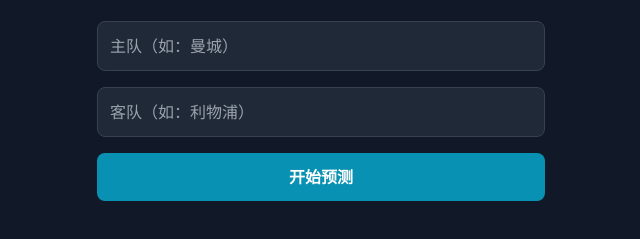
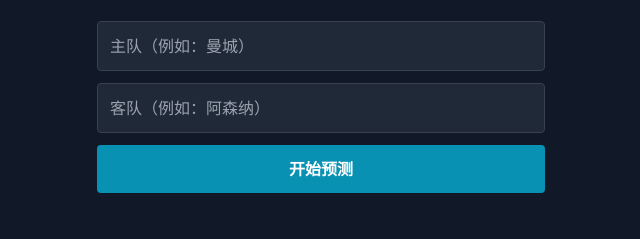
Before and after one commit to hdhevev88/football-predictor, a website: page public/index.html in a window 1280 px wide. Shown: the part 51-290 px from the top of the page, without its empty margins (319-959 px from the left). Drawn offline with nearby package versions, Linux system fonts and the light colour scheme.

Commit message:
Update index.html

```diff
--- a/public/index.html
+++ b/public/index.html
@@ -3,52 +3,58 @@
 <head>
 <meta charset="UTF-8">
 <meta name="viewport" content="width=device-width, initial-scale=1.0">
-<title>AI足球预测系统</title>
+<title>AI足球预测</title>
 <script src="https://cdn.tailwindcss.com"></script>
 <link href="https://cdnjs.cloudflare.com/ajax/libs/font-awesome/6.4.0/css/all.min.css" rel="stylesheet">
 </head>
-<body class="bg-gray-900 text-white min-h-screen p-4">
+<body class="bg-gray-900 text-white p-4">
 <div class="max-w-md mx-auto">
   <h1 class="text-2xl font-bold text-center mb-6">
     <i class="fas fa-futbol text-cyan-400"></i> AI足球预测
   </h1>
 
-  <div class="space-y-4">
-    <input type="text" id="home" placeholder="主队（如：曼城）" class="w-full p-3 bg-gray-800 rounded-lg border border-gray-700">
-    <input type="text" id="away" placeholder="客队（如：利物浦）" class="w-full p-3 bg-gray-800 rounded-lg border border-gray-700">
-    <button onclick="go()" class="w-full py-3 bg-cyan-600 hover:bg-cyan-500 rounded-lg font-bold">开始预测</button>
+  <div class="space-y-3">
+    <input type="text" id="home" placeholder="主队（例如：曼城）"
+      class="w-full p-3 bg-gray-800 border border-gray-700 rounded">
+    <input type="text" id="away" placeholder="客队（例如：阿森纳）"
+      class="w-full p-3 bg-gray-800 border border-gray-700 rounded">
+    <button onclick="predict()"
+      class="w-full py-3 bg-cyan-600 hover:bg-cyan-500 rounded font-bold">
+      开始预测
+    </button>
   </div>
 
-  <div id="result" class="mt-6 hidden">
-    <div class="bg-gray-800 p-4 rounded-lg">
-      <h2 id="title" class="text-xl font-bold mb-2"></h2>
-      <p id="win"></p>
-      <p id="score"></p>
-      <p id="xg"></p>
-      <p id="kelly"></p>
+  <div id="res" class="mt-6 hidden">
+    <div class="bg-gray-800 p-4 rounded">
+      <h3 class="font-bold mb-2" id="m"></h3>
+      <p id="w"></p>
+      <p id="s"></p>
+      <p id="x"></p>
+      <p id="k"></p>
     </div>
   </div>
 </div>
 
 <script>
-async function go() {
-  const home = document.getElementById('home').value;
-  const away = document.getElementById('away').value;
-  if (!home || !away) return alert('请输入队伍');
+async function predict() {
+  const h = document.getElementById('home').value.trim();
+  const a = document.getElementById('away').value.trim();
 
-  document.getElementById('result').classList.add('hidden');
-  const res = await fetch(`/api/predict?home=${home}&away=${away}`);
-  const data = await res.json();
+  if (!h || !a) return alert("请输入主队与客队");
 
-  if (data.success) {
-    document.getElementById('title').textContent = `${home} vs ${away}`;
-    document.getElementById('win').textContent = `胜率：主胜 ${data.prediction.win_probability.home}% / 平局 ${data.prediction.win_probability.draw}% / 客胜 ${data.prediction.win_probability.away}%`;
-    document.getElementById('score').textContent = '预测比分：' + data.prediction.suggested_score;
-    document.getElementById('xg').textContent = '预期进球：' + data.prediction.expected_goals.home + ' - ' + data.prediction.expected_goals.away;
-    document.getElementById('kelly').textContent = '凯利建议：' + data.prediction.kelly_criterion.recommended_bet;
-    document.getElementById('result').classList.remove('hidden');
+  const r = await fetch(`/api/predict?home=${h}&away=${a}`);
+  const d = await r.json();
+
+  if (d.success) {
+    document.getElementById('m').innerText = `${h} vs ${a}`;
+    document.getElementById('w').innerText =
+      `胜率：主胜 ${d.prediction.win_probability.home}% / 平局 ${d.prediction.win_probability.draw}% / 客胜 ${d.prediction.win_probability.away}%`;
+    document.getElementById('s').innerText = "预测比分：" + d.prediction.suggested_score;
+    document.getElementById('x').innerText = "预期进球：" + d.prediction.expected_goals.home + " - " + d.prediction.expected_goals.away;
+    document.getElementById('k').innerText = "凯利建议：" + d.prediction.kelly_criterion.recommended_bet;
+    document.getElementById('res').classList.remove('hidden');
   } else {
-    alert('错误：' + data.error);
+    alert("错误：" + d.error);
   }
 }
 </script>
```
